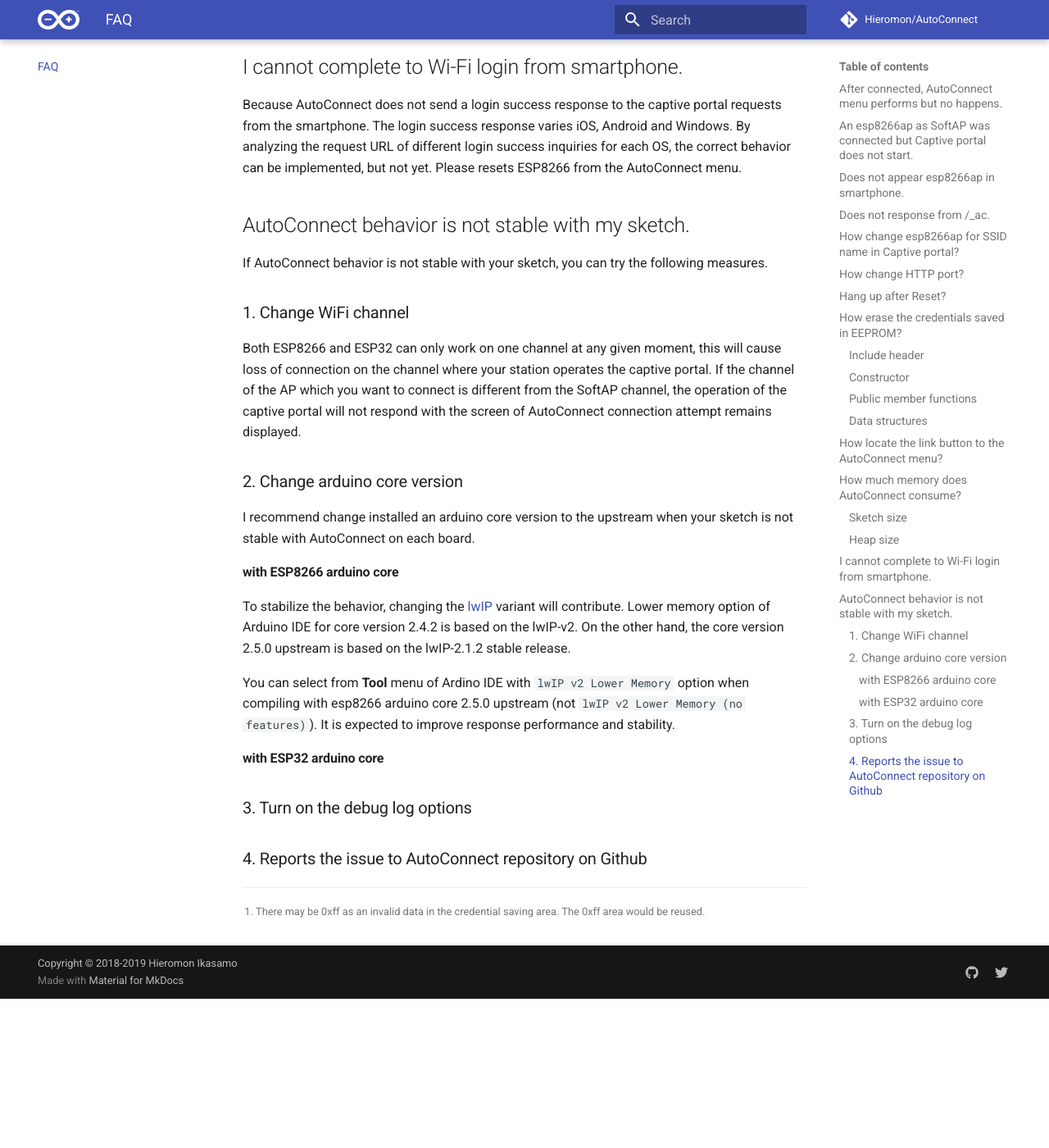
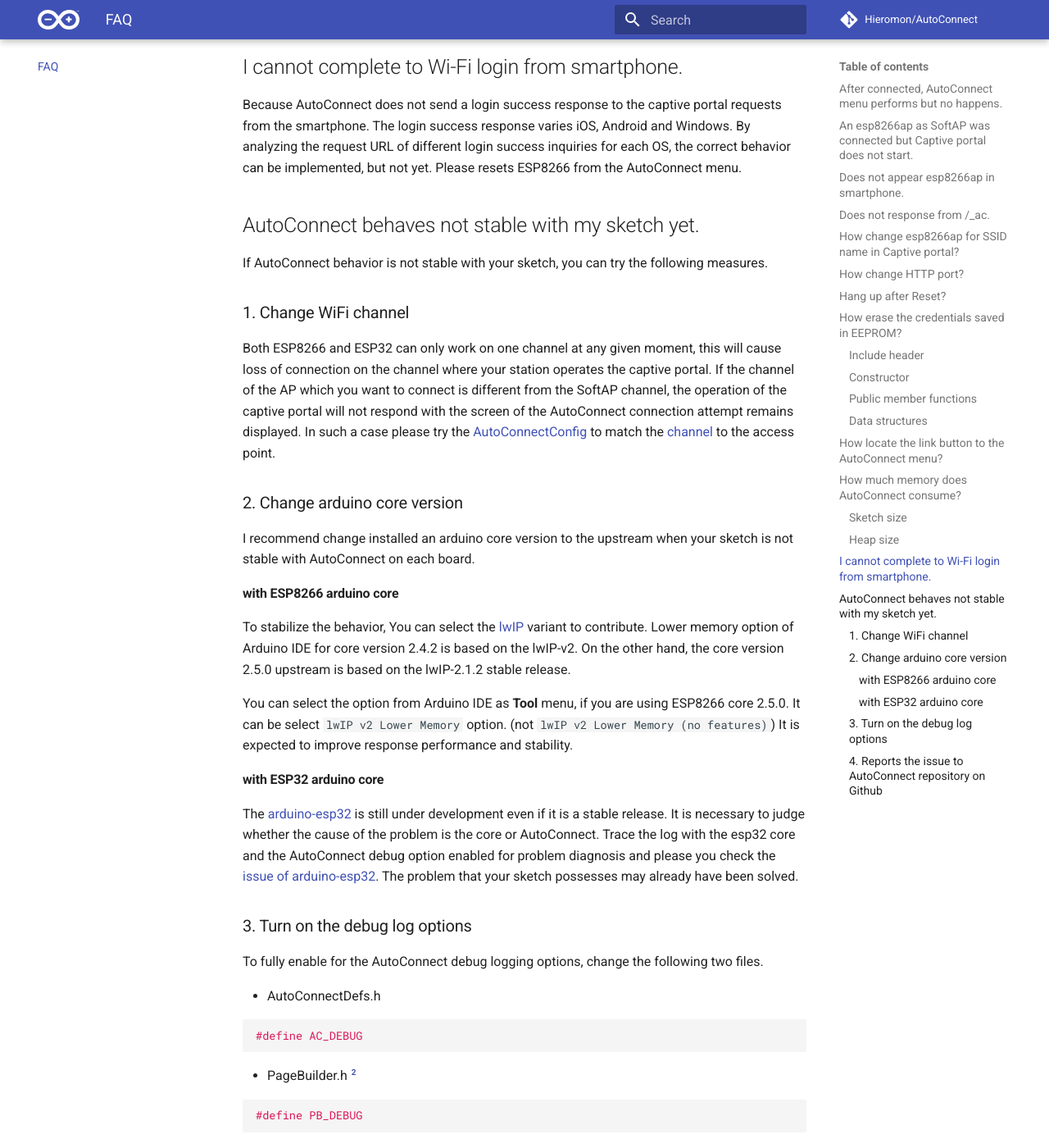
Before and after one commit to Hieromon/AutoConnect, an MkDocs documentation site: the page built from mkdocs/faq.md, in a window 1280 px wide and 1400 px high, scrolled down 5276 px. Shown: the whole window at 82% size. Built offline with MkDocs 1.6.1 and Material for MkDocs 9.7.7, drawn with Linux system fonts in a browser that asks for light colours; comment, search, counter and statistics services are not loaded; before the commit the page ends 6494 px from its top, so only the background shows below that; some of the changed text lies outside the part shown.

Commit message:
Under the work of v0.9.7 documentation

````diff
--- a/mkdocs/faq.md
+++ b/mkdocs/faq.md
@@ -185,13 +185,13 @@
 
 Because AutoConnect does not send a login success response to the captive portal requests from the smartphone. The login success response varies iOS, Android and Windows. By analyzing the request URL of different login success inquiries for each OS, the correct behavior can be implemented, but not yet. Please resets ESP8266 from the AutoConnect menu.
 
-## <i class="fa fa-question-circle"></i> AutoConnect behavior is not stable with my sketch.
+## <i class="fa fa-question-circle"></i> AutoConnect behaves not stable with my sketch yet.
 
 If AutoConnect behavior is not stable with your sketch, you can try the following measures.
 
 ### 1. Change WiFi channel
 
-Both ESP8266 and ESP32 can only work on one channel at any given moment, this will cause loss of connection on the channel where your station operates the captive portal. If the channel of the AP which you want to connect is different from the SoftAP channel, the operation of the captive portal will not respond with the screen of AutoConnect connection attempt remains displayed.
+Both ESP8266 and ESP32 can only work on one channel at any given moment, this will cause loss of connection on the channel where your station operates the captive portal. If the channel of the AP which you want to connect is different from the SoftAP channel, the operation of the captive portal will not respond with the screen of the AutoConnect connection attempt remains displayed. In such a case please try the [AutoConnectConfig](apiconfig.md#autoconnectconfig) to match the [channel](apiconfig.md#channel) to the access point.
 
 ### 2. Change arduino core version
 
@@ -199,14 +199,32 @@
 
 #### with ESP8266 arduino core
 
-To stabilize the behavior, changing the [lwIP](http://lwip.wikia.com/wiki/LwIP_Wiki) variant will contribute. Lower memory option of Arduino IDE for core version 2.4.2 is based on the lwIP-v2. On the other hand, the core version 2.5.0 upstream is based on the lwIP-2.1.2 stable release.
+To stabilize the behavior, You can select the [lwIP](http://lwip.wikia.com/wiki/LwIP_Wiki) variant to contribute. Lower memory option of Arduino IDE for core version 2.4.2 is based on the lwIP-v2. On the other hand, the core version 2.5.0 upstream is based on the lwIP-2.1.2 stable release.
 
-You can select from **Tool** menu of Ardino IDE with `lwIP v2 Lower Memory` option when compiling with esp8266 arduino core 2.5.0 upstream (not `lwIP v2 Lower Memory (no features)`). It is expected to improve response performance and stability.
+You can select the option from Arduino IDE as **Tool** menu, if you are using ESP8266 core 2.5.0. It can be select `lwIP v2 Lower Memory` option. (not `lwIP v2 Lower Memory (no features)`) It is expected to improve response performance and stability.
 
 #### with ESP32 arduino core
 
+The [arduino-esp32](https://github.com/espressif/arduino-esp32) is still under development even if it is a stable release. It is necessary to judge whether the cause of the problem is the core or AutoConnect. Trace the log with the esp32 core and the AutoConnect debug option enabled for problem diagnosis and please you check the [issue of arduino-esp32](https://github.com/espressif/arduino-esp32/issues). The problem that your sketch possesses may already have been solved.
 
 ### 3. Turn on the debug log options
 
+To fully enable for the AutoConnect debug logging options, change the following two files.
+
+- AutoConnectDefs.h
+
+```cpp
+#define AC_DEBUG
+```
+
+- PageBuilder.h [^2]
+
+```cpp
+#define PB_DEBUG
+```
+
+[^2]: `PageBuilder.h` file exists in the `libraries/PageBuilder/src` directory under your sketch folder.
 
 ### 4. Reports the issue to AutoConnect repository on Github
+
+If you can not solve AutoConnect problems please report to [Issues](https://github.com/Hieromon/AutoConnect/issues). And please make your question comprehensively, not a statement. Include all relevant information.
````
